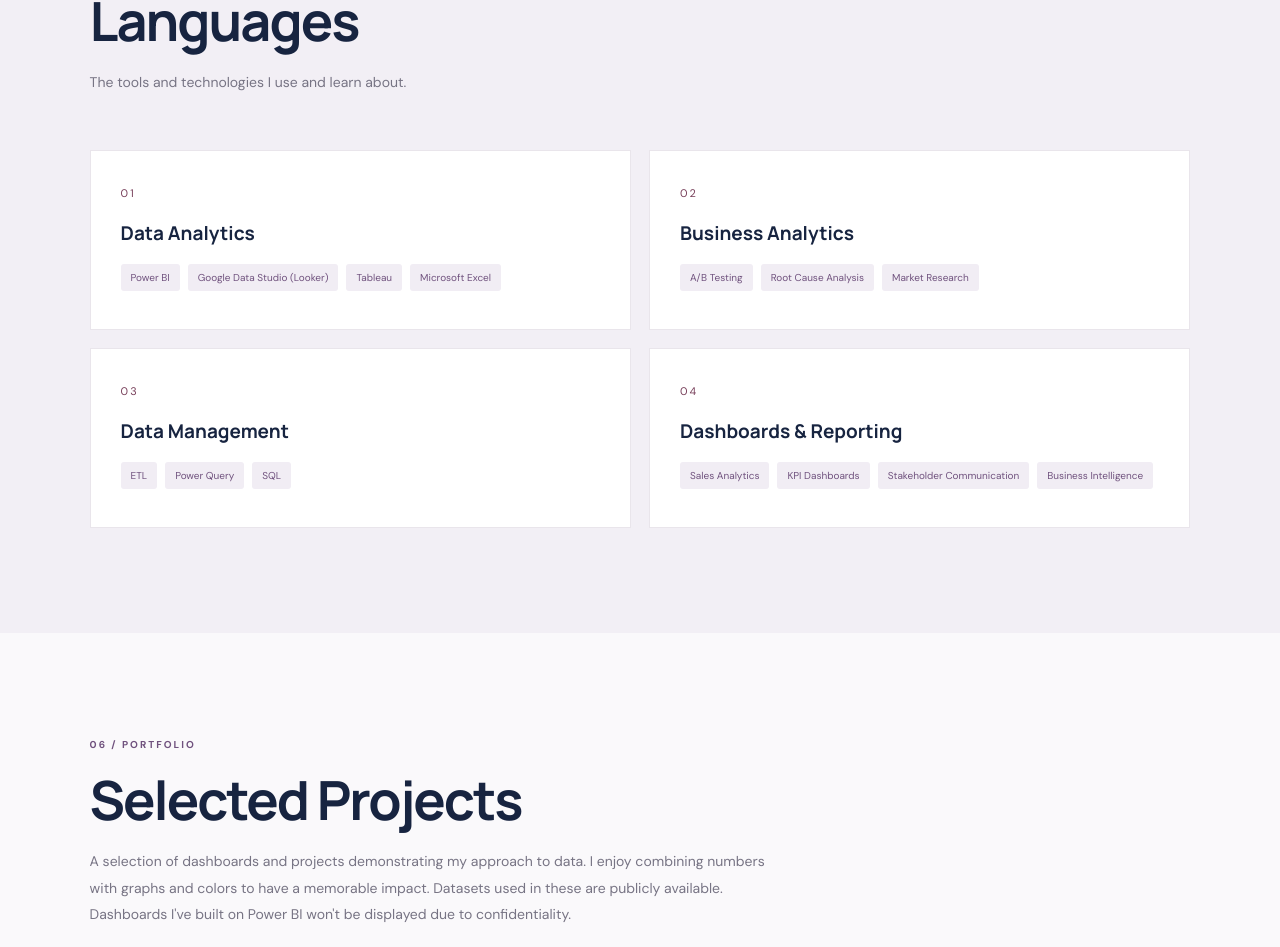
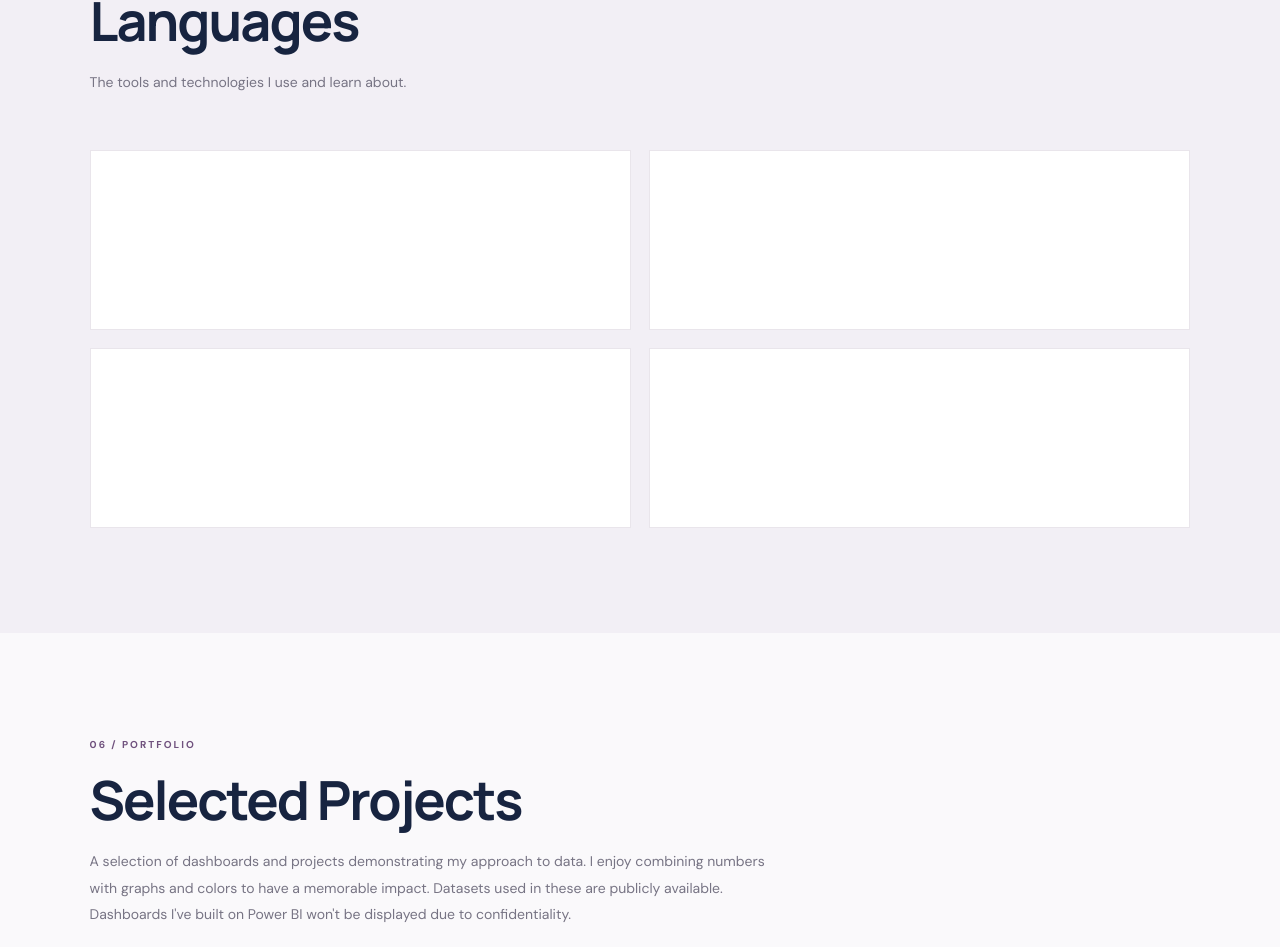
Before and after one commit to fotounshaqra/Analytics-Portfolio, a React (Vite) app: page / in a window 1280 px wide. Shown: the part 4206-5153 px from the top of the page. Built offline with nearby package versions, Linux system fonts and the light colour scheme.

Commit message:
Refactor skills rendering with Reveal component
Replaced skill card rendering with Reveal component for animation.

```diff
--- a/src/App.jsx
+++ b/src/App.jsx
@@ -480,17 +480,13 @@ function App() {
             />
 
             <div className="skills-grid">
-              {skills.map((group, index) => (
-                <article className="skill-card" key={group.category}>
-                  <span className="card-number">0{index + 1}</span>
-                  <h3>{group.category}</h3>
-                  <div className="skill-tags">
-                    {group.items.map(item => (
-                      <span key={item}>{item}</span>
-                    ))}
-                  </div>
-                </article>
-              ))}
+             {skills.map((group, index) => (
+  <Reveal key={group.category} delay={index * 0.1}>
+    <article className="skill-card">
+      {/* Keep your existing card contents */}
+    </article>
+  </Reveal>
+))}
             </div>
           </div>
         </section>
```
